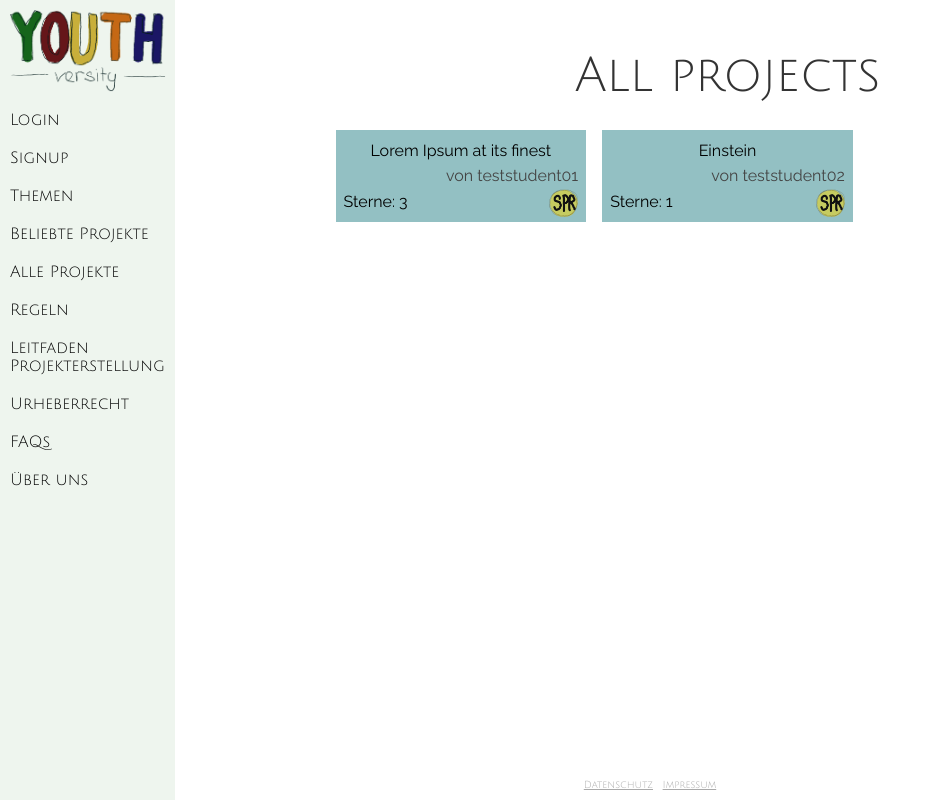
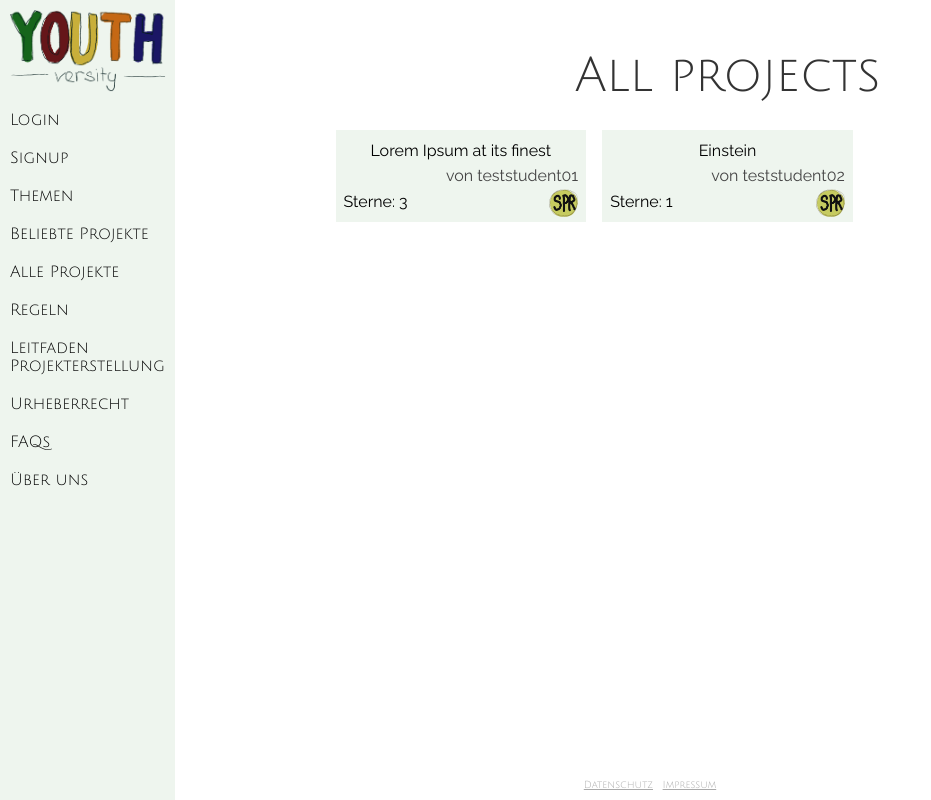
Before and after one commit to 61a58e50be/youthversity, a Django app: page /projects/all/ in a window 1280 px wide. Shown: the whole page, without its empty margins (0-931 px from the left). Run offline with Django 3.2, Linux system fonts and the light colour scheme; data comes from the database, SQL or seed files in the repository.

Commit message:
added a main css variable for the primary color

```diff
--- a/youthversity/backend/static/sidemenu.css
+++ b/youthversity/backend/static/sidemenu.css
@@ -87,7 +87,7 @@ appears on the left side of the page.
     left: 0;
     bottom: 0;
     z-index: 1000; /* so the menu or its navicon stays above all content */
-    background: #eef5ee;
+    background: var(--primary-color);
     overflow-y: auto;
     -webkit-overflow-scrolling: touch;
 }
--- /dev/null
+++ b/youthversity/backend/static/variables.css
@@ -0,0 +1,10 @@
+
+
+
+:root {
+    --primary-color:#eef5ee;
+}
+
+/* #foo {
+    color: var(--primary-color);
+} */
--- a/youthversity/backend/static/youthversity.css
+++ b/youthversity/backend/static/youthversity.css
@@ -9,7 +9,7 @@
 }
 
 .post-overview-all {
-  background-color: #93c0c3;
+  background-color: var(--primary-color);
   margin: 0.5em;
   padding: 0.5em;
   color: black;
@@ -54,7 +54,7 @@
 }
 
 .youthversity-comment-box-single {
-  background-color: #EEF5EE;
+  background-color: var(--primary-color);
   margin: 2px;
   padding: 2px;
 }
--- a/youthversity/backend/templates/base.html
+++ b/youthversity/backend/templates/base.html
@@ -4,7 +4,8 @@
 <html lang="en">
 <head>
   <meta charset="utf-8">
-     <meta name="viewport" content="width=device-width, initial-scale=1.0">
+   <meta name="viewport" content="width=device-width, initial-scale=1.0">
+   <link rel="stylesheet" href="{% static "variables.css" %}">
   <link rel="stylesheet" href="{% static "pure.css" %}">
   <link rel="stylesheet" href="{% static "grids-responsive.css" %}">
   <link rel="stylesheet" href="{% static "youthversity.css" %}">
```
